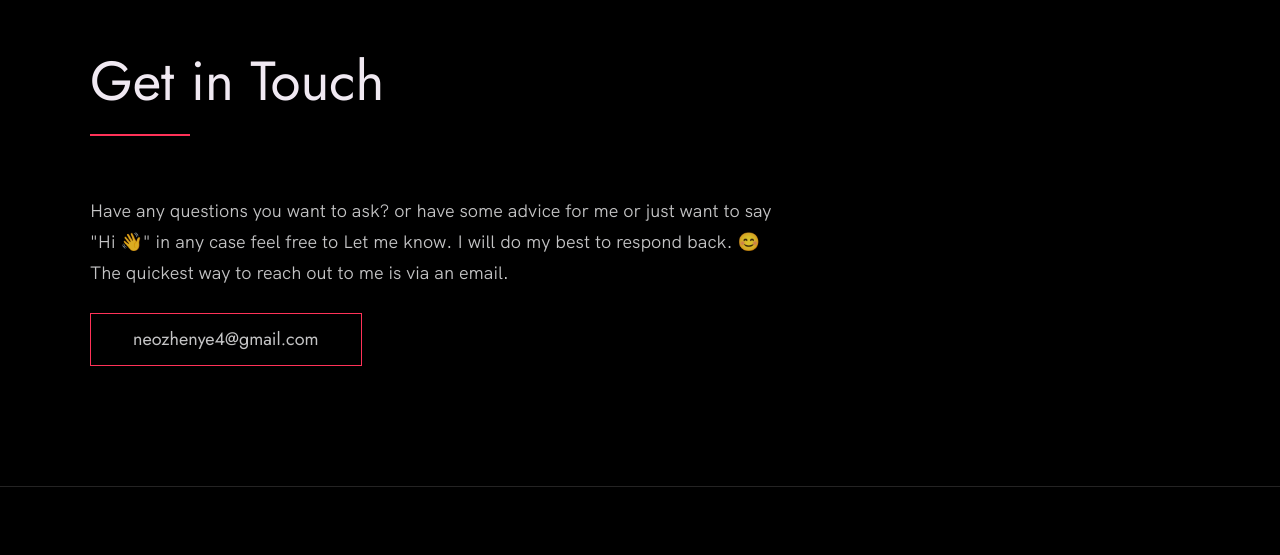
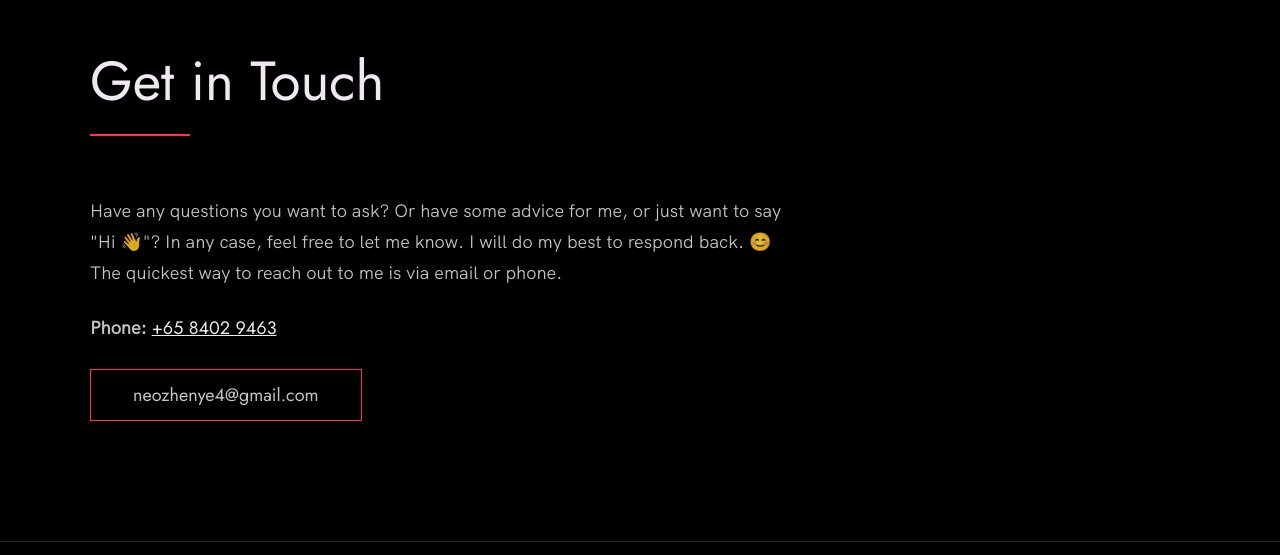
Before and after one commit to neozhenye/github-portfolio, a plain HTML site: page index.html in a window 1280 px wide. Shown: the part 3627-4182 px from the top of the page. Drawn offline with Linux system fonts and the light colour scheme.

Commit message:
Update index.html

```diff
--- a/index.html
+++ b/index.html
@@ -165,11 +165,15 @@
       <h2>Get in Touch</h2>
       <div class="contact__info">
         <p>
-          Have any questions you want to ask? or have some advice for me
-          or just want to say "Hi 👋" in any case feel free to Let me know. I
-          will do my best to respond back. 😊 The quickest way to reach out to
-          me is via an email.
+          Have any questions you want to ask? Or have some advice for me,
+          or just want to say "Hi 👋"? In any case, feel free to let me know.
+          I will do my best to respond back. 😊 The quickest way to reach out to
+          me is via email or phone.
         </p>
+
+        <!-- phone number -->
+        <p><strong>Phone:</strong> <a href="tel:+6584029463">+65 8402 9463</a></p>
+
         <!-- Replace the email with yours -->
         <a href="mailto:neozhenye4@gmail.com" class="btn">neozhenye4@gmail.com</a>
       </div>
```
